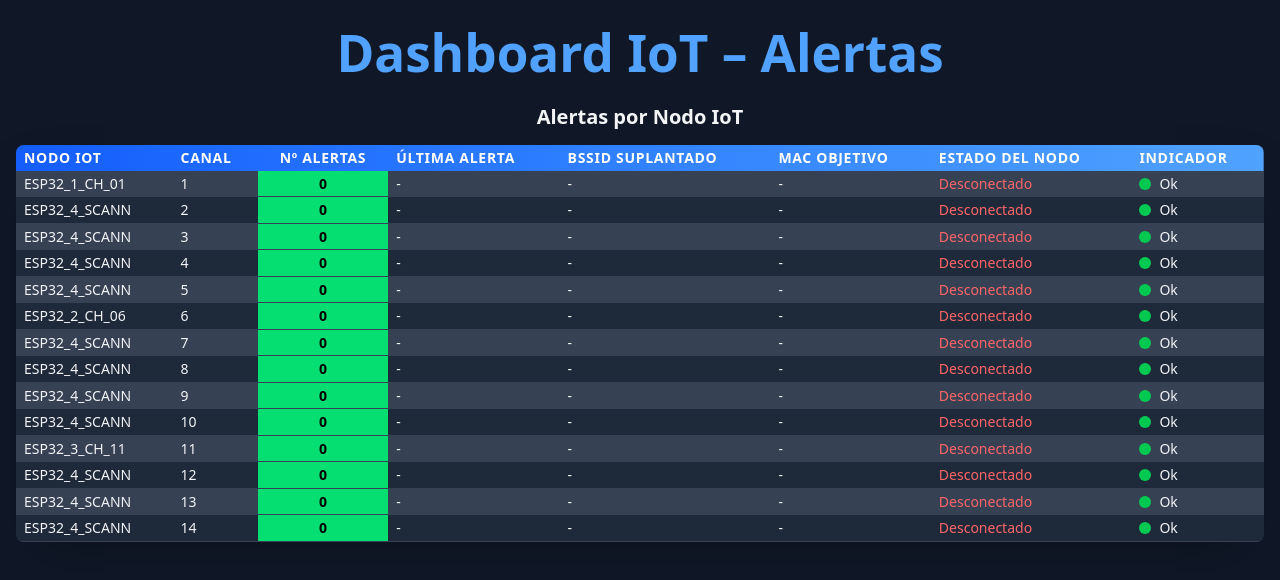
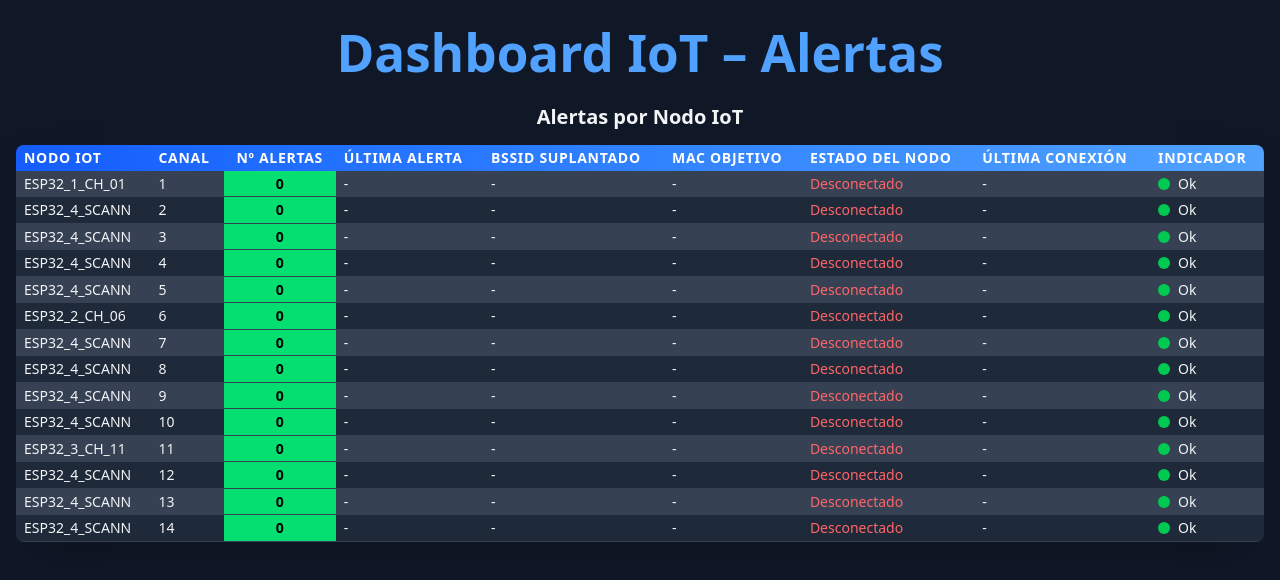
Before and after one commit to Eberth-sys/Deauth-Alert-WiFi-IoT-System, a React (Vite) app in the folder frontend/: page / in a window 1280 px wide. Shown: the top 580 px of the page. Built offline with nearby package versions, Linux system fonts and the light colour scheme; no server answers.

Commit message:
Refactor: Modularización del componente AlertHeatmapTable
- Se separó AlertHeatmapTable en componentes más pequeños: AlertRow y TableHeader.

- Se crearon archivos utils/formatters.ts para funciones reutilizables y types/index.ts para mantener los tipos centralizados.

```diff
--- a/frontend/src/components/AlertHeatmapTable.tsx
+++ b/frontend/src/components/AlertHeatmapTable.tsx
@@ -1,37 +1,21 @@
+//frontend\src\components\AlertHeatmapTable.tsx
+
 import { useEffect, useState } from 'react'
-import dayjs from 'dayjs'                                    //Importo nuevo formato de hora!
-import 'dayjs/locale/es'                                    // Idioma español
-import localizedFormat from 'dayjs/plugin/localizedFormat'
 
-dayjs.extend(localizedFormat)
-dayjs.locale('es')                      // Establecer español como idioma
+// Componentes
+import TableHeader from './TableHeader'
+import AlertRow from './AlertRow'
 
-type AlertSummary = {
-  canal: number
-  count: number
-  last_seen: string | null
-  nodo_iot: string
-  spoofed_bssid: string
-  target_mac: string
-}
-
-type NodeStatus = {
-  device_name: string
-  mac_address: string
-  status: 'connected' | 'disconnected'
-  last_update: string
-}
-
-type AggregatedAlert = {
-  nodo_iot: string
-  canal: number
-  count: number
-  lastSeen: string
-  spoofed_bssid: string
-  target_mac: string
-  isConnected: boolean
-  lastConnection: string
-}
+// Tipos y utilidades
+import { AlertSummary, NodeStatus, AggregatedAlert } from './types'
+import {
+  getAlertIndicatorColor,
+  getAlertIndicatorText,
+  getConnectionStatusStyle,
+  getConnectionStatusText,
+  getHeatColor,
+  formatDate,
+} from './utils/formatters'
 
 const NODOS_ESPERADOS = [
   { nodo_iot: 'ESP32_1_CH_01', canal: 1 },
@@ -94,7 +78,7 @@ const AlertHeatmapTable = () => {
         nodo_iot,
         canal,
         count: summary?.count || 0,
-        lastSeen:  summary?.last_seen || '-', //
+        lastSeen: summary?.last_seen || '-',
         spoofed_bssid: summary?.spoofed_bssid || '-',
         target_mac: summary?.target_mac || '-',
         isConnected: status?.status === 'connected',
@@ -102,22 +86,6 @@ const AlertHeatmapTable = () => {
       }
     })
   }
-
-  const getHeatColor = (count: number) => {
-    if (count >= 100) return 'bg-red-600 text-white'
-    if (count >= 50) return 'bg-orange-500 text-white'
-    if (count >= 10) return 'bg-yellow-400 text-black'
-    return 'bg-green-400 text-black'
-  }
-
-  const getConnectionStatusStyle = (isConnected: boolean) =>
-    isConnected ? 'text-green-400' : 'text-red-400'
-  const getConnectionStatusText = (isConnected: boolean) =>
-    isConnected ? 'Conectado' : 'Desconectado'
-  const getAlertIndicatorColor = (count: number) =>
-    count > 0 ? 'bg-red-500' : 'bg-green-500'
-  const getAlertIndicatorText = (count: number) =>
-    count > 0 ? 'Alerta' : 'Ok'
 
   const data = aggregateAlerts()
 
@@ -129,63 +97,14 @@ const AlertHeatmapTable = () => {
 
       <div className="overflow-x-auto shadow-2xl rounded-lg">
         <table className="w-full table-auto bg-gray-800 text-gray-100 text-sm leading-tight">
-          <thead className="bg-gradient-to-r from-blue-600 to-blue-400 text-white uppercase tracking-wider">
-            <tr>
-              <th className="px-2 py-1 text-left">Nodo IoT</th>
-              <th className="px-2 py-1 text-left">Canal</th>
-              <th className="px-2 py-1 text-center">Nº Alertas</th>
-              <th className="px-2 py-1 text-left">Última Alerta</th>
-              <th className="px-2 py-1 text-left">BSSID Suplantado</th>
-              <th className="px-2 py-1 text-left">MAC Objetivo</th>
-              <th className="px-2 py-1 text-left">Estado del Nodo</th>
-              <th className="px-2 py-1 text-left">Indicador</th>
-            </tr>
-          </thead>
+          <TableHeader />
           <tbody>
             {data.map((row, idx) => (
-              <tr
+              <AlertRow
                 key={idx}
-                className={`${
-                  idx % 2 === 0 ? 'bg-gray-700' : 'bg-gray-800'
-                } hover:bg-gray-600 transition-all`}
-              >
-                <td className="px-2 py-1 border-b border-gray-700">
-                  {row.nodo_iot}
-                </td>
-                <td className="px-2 py-1 border-b border-gray-700">
-                  {row.canal}
-                </td>
-                <td
-                  className={`px-2 py-1 border-b border-gray-700 font-bold text-center ${getHeatColor(row.count)}`}
-                >
-                  {row.count}
-                </td>
-                <td className="px-2 py-1 border-b border-gray-700">
-                  {/* Formateo legible de fecha y hora larga para la columna "Última Alerta" */}
-                  {row.lastSeen !== '-' ? dayjs(row.lastSeen).format('D [de] MMMM [de] YYYY, h:mm:ss A') : '-'}
-                </td>
-                <td className="px-2 py-1 border-b border-gray-700">
-                  {row.spoofed_bssid}
-                </td>
-                <td className="px-2 py-1 border-b border-gray-700">
-                  {row.target_mac}
-                </td>
-                <td className="px-2 py-1 border-b border-gray-700">
-                  <span className={getConnectionStatusStyle(row.isConnected)}>
-                    {getConnectionStatusText(row.isConnected)}
-                  </span>
-                </td>
-                <td className="px-2 py-1 border-b border-gray-700">
-                  <div className="flex items-center">
-                    <div
-                      className={`w-3 h-3 rounded-full mr-2 ${getAlertIndicatorColor(
-                        row.count
-                      )}`}
-                    />
-                    <span>{getAlertIndicatorText(row.count)}</span>
-                  </div>
-                </td>
-              </tr>
+                index={idx}
+                {...row}
+              />
             ))}
           </tbody>
         </table>
--- /dev/null
+++ b/frontend/src/components/AlertRow.tsx
@@ -0,0 +1,76 @@
+// src/components/AlertRow.tsx
+
+type Props = {
+    nodo_iot: string
+    canal: number
+    count: number
+    lastSeen: string
+    spoofed_bssid: string
+    target_mac: string
+    isConnected: boolean
+    lastConnection: string
+    index: number
+  }
+
+  const AlertRow = ({
+    nodo_iot,
+    canal,
+    count,
+    lastSeen,
+    spoofed_bssid,
+    target_mac,
+    isConnected,
+    lastConnection,
+    index
+  }: Props) => {
+    const getHeatColor = (count: number) => {
+      if (count >= 100) return 'bg-red-600 text-white'
+      if (count >= 50) return 'bg-orange-500 text-white'
+      if (count >= 10) return 'bg-yellow-400 text-black'
+      return 'bg-green-400 text-black'
+    }
+
+    const getConnectionStatusStyle = (connected: boolean) =>
+      connected ? 'text-green-400' : 'text-red-400'
+    const getConnectionStatusText = (connected: boolean) =>
+      connected ? 'Conectado' : 'Desconectado'
+    const getAlertIndicatorColor = (count: number) =>
+      count > 0 ? 'bg-red-500' : 'bg-green-500'
+    const getAlertIndicatorText = (count: number) =>
+      count > 0 ? 'Alerta' : 'Ok'
+
+    return (
+      <tr
+        className={`${
+          index % 2 === 0 ? 'bg-gray-700' : 'bg-gray-800'
+        } hover:bg-gray-600 transition-all`}
+      >
+        <td className="px-2 py-1 border-b border-gray-700">{nodo_iot}</td>
+        <td className="px-2 py-1 border-b border-gray-700">{canal}</td>
+        <td className={`px-2 py-1 border-b border-gray-700 font-bold text-center ${getHeatColor(count)}`}>
+          {count}
+        </td>
+        <td className="px-2 py-1 border-b border-gray-700">
+          {lastSeen !== '-' ? new Date(lastSeen).toLocaleString() : '-'}
+        </td>
+        <td className="px-2 py-1 border-b border-gray-700">{spoofed_bssid}</td>
+        <td className="px-2 py-1 border-b border-gray-700">{target_mac}</td>
+        <td className="px-2 py-1 border-b border-gray-700">
+          <span className={getConnectionStatusStyle(isConnected)}>
+            {getConnectionStatusText(isConnected)}
+          </span>
+        </td>
+        <td className="px-2 py-1 border-b border-gray-700">
+          {lastConnection !== '-' ? new Date(lastConnection).toLocaleString() : '-'}
+        </td>
+        <td className="px-2 py-1 border-b border-gray-700">
+          <div className="flex items-center">
+            <div className={`w-3 h-3 rounded-full mr-2 ${getAlertIndicatorColor(count)}`} />
+            <span>{getAlertIndicatorText(count)}</span>
+          </div>
+        </td>
+      </tr>
+    )
+  }
+
+  export default AlertRow
--- /dev/null
+++ b/frontend/src/components/TableHeader.tsx
@@ -0,0 +1,19 @@
+// src/components/TableHeader.tsx
+
+const TableHeader = () => (
+    <thead className="bg-gradient-to-r from-blue-600 to-blue-400 text-white uppercase tracking-wider">
+      <tr>
+        <th className="px-2 py-1 text-left">Nodo IoT</th>
+        <th className="px-2 py-1 text-left">Canal</th>
+        <th className="px-2 py-1 text-center">Nº Alertas</th>
+        <th className="px-2 py-1 text-left">Última Alerta</th>
+        <th className="px-2 py-1 text-left">BSSID Suplantado</th>
+        <th className="px-2 py-1 text-left">MAC Objetivo</th>
+        <th className="px-2 py-1 text-left">Estado del Nodo</th>
+        <th className="px-2 py-1 text-left">Última conexión</th>
+        <th className="px-2 py-1 text-left">Indicador</th>
+      </tr>
+    </thead>
+  )
+
+  export default TableHeader
--- /dev/null
+++ b/frontend/src/components/types/index.ts
@@ -0,0 +1,28 @@
+//frontend\src\components\types\index.ts
+
+export type AlertSummary = {
+    canal: number
+    count: number
+    last_seen: string | null
+    nodo_iot: string
+    spoofed_bssid: string
+    target_mac: string
+  }
+
+  export type NodeStatus = {
+    device_name: string
+    mac_address: string
+    status: 'connected' | 'disconnected'
+    last_update: string
+  }
+
+  export type AggregatedAlert = {
+    nodo_iot: string
+    canal: number
+    count: number
+    lastSeen: string
+    spoofed_bssid: string
+    target_mac: string
+    isConnected: boolean
+    lastConnection: string
+  }
--- /dev/null
+++ b/frontend/src/components/utils/formatters.ts
@@ -0,0 +1,32 @@
+//frontend\src\components\utils\formatters.ts
+
+import dayjs from 'dayjs'
+import 'dayjs/locale/es'
+import localizedFormat from 'dayjs/plugin/localizedFormat'
+
+dayjs.extend(localizedFormat)
+dayjs.locale('es')
+
+export const formatDate = (dateStr: string | null): string => {
+  if (!dateStr || dateStr === '-') return '-'
+  return dayjs(dateStr).format('D [de] MMMM [de] YYYY, h:mm:ss A')
+}
+
+export const getHeatColor = (count: number): string => {
+  if (count >= 100) return 'bg-red-600 text-white'
+  if (count >= 50) return 'bg-orange-500 text-white'
+  if (count >= 10) return 'bg-yellow-400 text-black'
+  return 'bg-green-400 text-black'
+}
+
+export const getConnectionStatusStyle = (isConnected: boolean): string =>
+  isConnected ? 'text-green-400' : 'text-red-400'
+
+export const getConnectionStatusText = (isConnected: boolean): string =>
+  isConnected ? 'Conectado' : 'Desconectado'
+
+export const getAlertIndicatorColor = (count: number): string =>
+  count > 0 ? 'bg-red-500' : 'bg-green-500'
+
+export const getAlertIndicatorText = (count: number): string =>
+  count > 0 ? 'Alerta' : 'Ok'
```
